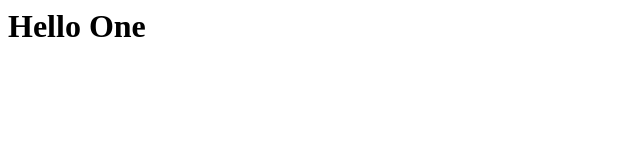
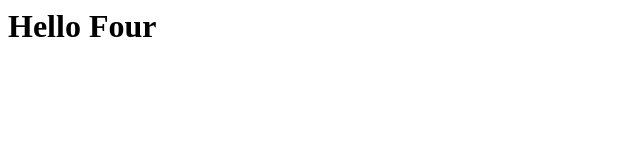
Before and after one commit to ghulammujtaba0687/Second-Html-Repo, a plain HTML site: page index.html in a window 1280 px wide. Shown: the full height of the page, 0-640 px from the left. Drawn offline with Linux system fonts and the light colour scheme.

Commit message:
hello four

```diff
--- a/index.html
+++ b/index.html
@@ -1 +1 @@
-<h1>Hello One</h1>
+<h1>Hello Four</h1>
```
